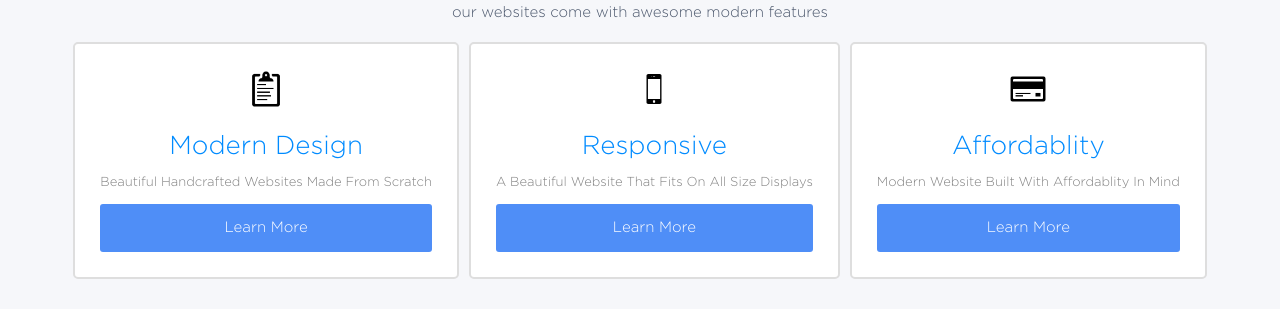
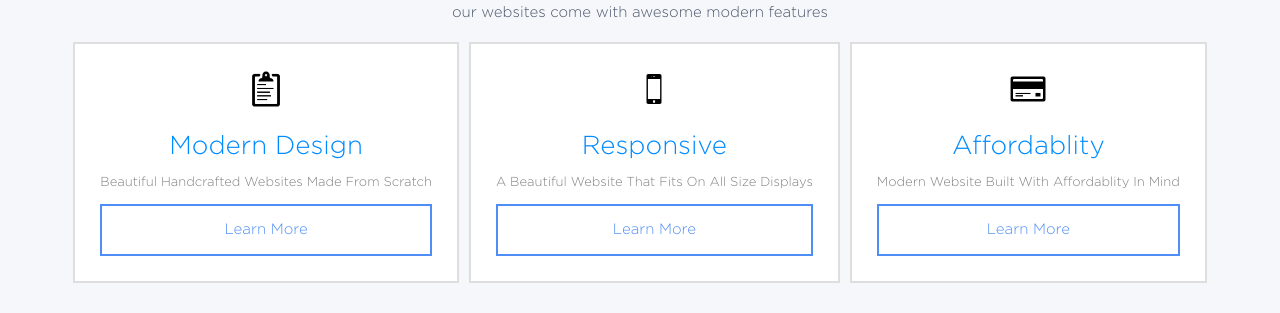
Before and after one commit to Littlenate2114/website, a plain HTML site: page index.html in a window 1280 px wide. Shown: the part 571-884 px from the top of the page. Drawn offline with Linux system fonts and the light colour scheme.

Commit message:
updated website

```diff
--- a/style.sass
+++ b/style.sass
@@ -127,7 +127,6 @@ p.wefp
   padding: 25px
   box-sizing: border-box
   transition: all 0.5s
-  border-radius: 5px
   border: 2px solid #DEDEDE
   &:hover
     border: 2px solid #008BFF
@@ -137,18 +136,16 @@ p.wefp
     text-decoration: none
     display: inherit
     padding: 15px
-    color: white
-    background-color: #4F8EF7
+    color: #4F8EF7
+    border: 2px solid #4F8EF7
     box-sizing: border-box
-    border-radius: 3px
     font-size: 15px
     transition: all 0.3s
     &:hover
-      background-color:#008BFF
+      background-color:#4F8EF7
       color: white
 .info3
   border: 2px solid #DEDEDE
-  border-radius: 5px
   font-size: 13px
   color: black
   background-color: white
@@ -164,14 +161,13 @@ p.wefp
     text-decoration: none
     display: inherit
     padding: 15px 20px
-    color: white
-    background-color: #4F8EF7
+    color: #4F8EF7
+    border: 2px solid #4F8EF7
     box-sizing: border-box
-    border-radius: 3px
     font-size: 15px
     transition: all 0.3s
     &:hover
-      background-color: #008BFF
+      background-color: #4F8EF7
       color: white
 @media screen and (max-width: 786px)
   .wef
```
Also changed, not shown: style.css.
